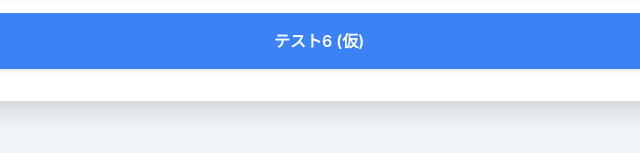
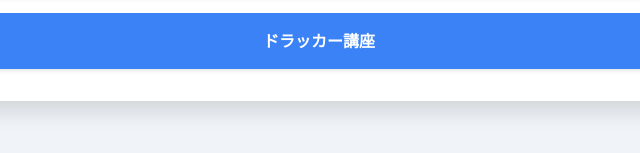
Before and after one commit to kirindokisinosatoekimae/-, a plain HTML site: page index.html in a window 1280 px wide. Shown: the part 599-752 px from the top of the page, 321-961 px from the left. Drawn offline with nearby package versions, Linux system fonts and the light colour scheme.

Commit message:
Update index.html

```diff
--- a/index.html
+++ b/index.html
@@ -80,8 +80,8 @@
             <a href="医療保険.html" class="menu-item">
                 医療保険
             </a>
-            <a href="test6.html" class="menu-item">
-                テスト6 (仮)
+            <a href="ドラッカー講座.html" class="menu-item">
+                ドラッカー講座
             </a>
         </div>
     </div>
```
